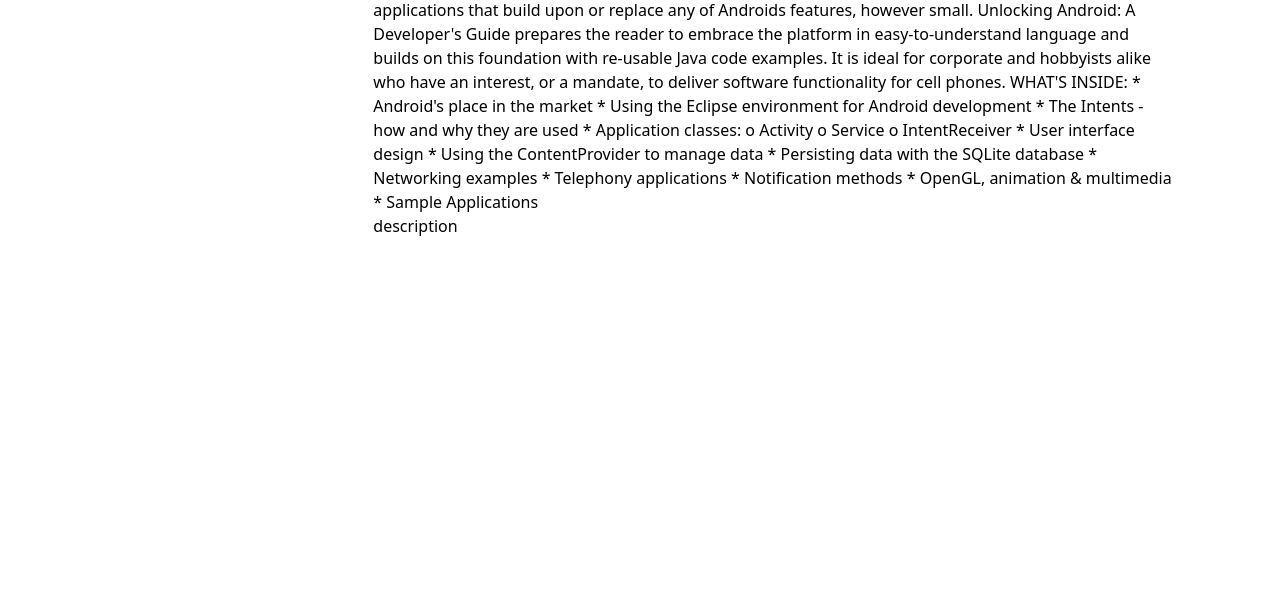
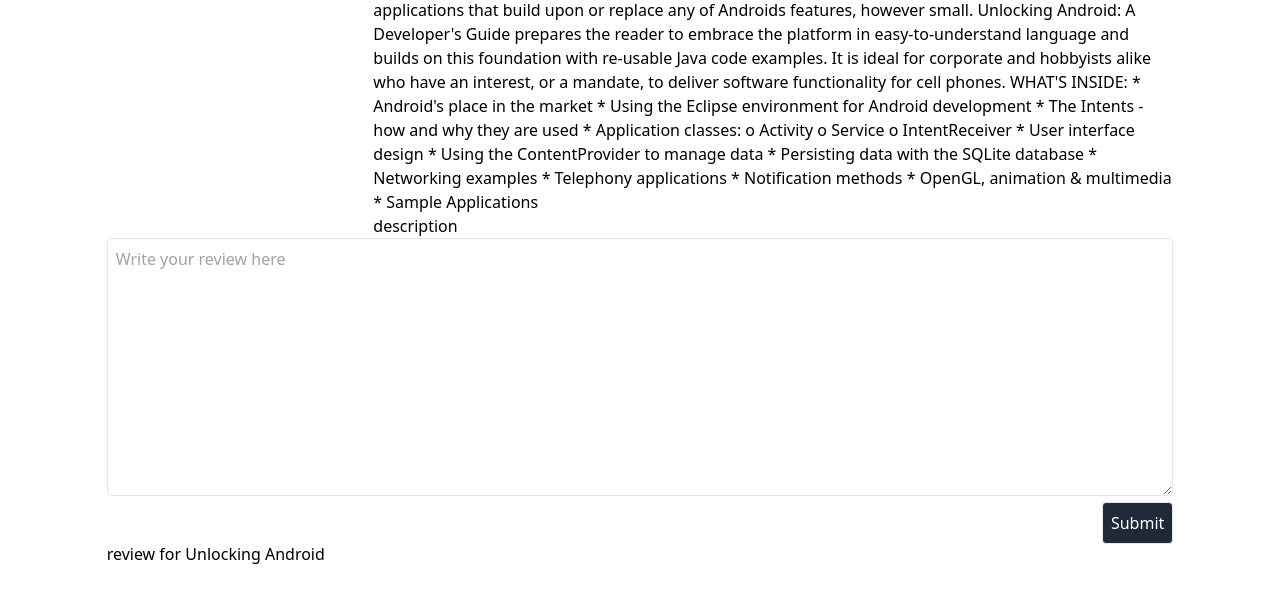
Before and after one commit to med-rezzouq/Django_project, a Django app: page /myApp/3 in a window 1280 px wide. Shown: the part 714-1320 px from the top of the page. Before the commit the page ends 950 px from the top, so only its background shows below. Run offline with Django 4.2, Linux system fonts and the light colour scheme; data comes from the database, SQL or seed files in the repository; both versions use the stored data as it was after the commit; parts of the project's set-up code (start-up, migrations or seed data) failed here and were passed over; some libraries are stand-ins or nearby versions.

Commit message:
ci(adding review option in the single book page):

```diff
--- a/myApp/admin.py
+++ b/myApp/admin.py
@@ -1,5 +1,6 @@
 from django.contrib import admin
-from myApp.models import Book
+from myApp.models import Book,Review
 # Register your models here.
 
 admin.site.register(Book)
+admin.site.register(Review)
--- a/myApp/models.py
+++ b/myApp/models.py
@@ -12,3 +12,9 @@ class Book(models.Model):
 
     def __str__(self):
         return f"{self.id} {self.title}"
+
+
+class Review(models.Model):
+    body = models.TextField()
+    created_at = models.DateTimeField(auto_now=True)
+    book_id = models.BigIntegerField(default=1)
--- a/myApp/templates/myApp/show.html
+++ b/myApp/templates/myApp/show.html
@@ -40,6 +40,30 @@
             </div>
           </div>
         </div>
+        <form action="{% url 'book.review' book.id %}" class="" method="POST">
+          {% csrf_token %}
+          <textarea
+            name="review"
+            class="border rounded p-2 w-full"
+            id=""
+            cols="30"
+            rows="10"
+            placeholder="Write your review here"
+          ></textarea>
+
+          <button
+            type="submit"
+            class="float-right border rounded p-2 bg-gray-800 text-white"
+          >
+            Submit
+          </button>
+        </form>
+
+        <div class="mt-10">
+          {% for review in reviews %}
+          <p>{{review.body}}</p>
+          {% endfor %}
+        </div>
       </div>
     </section>
   </body>
--- a/myApp/urls.py
+++ b/myApp/urls.py
@@ -5,4 +5,5 @@ from . import views
 urlpatterns = [
     path('', views.index,name='book.all'),
     path('<int:id>', views.show,name='book.show'),
+    path('<int:id>/review', views.review,name='book.review'),
 ]
--- a/myApp/views.py
+++ b/myApp/views.py
@@ -1,5 +1,5 @@
-from django.shortcuts import render,get_object_or_404
-from myApp.models import Book
+from django.shortcuts import render,get_object_or_404, redirect
+from myApp.models import Book,Review
 import json
 
 
@@ -18,11 +18,15 @@ def show(request,id):
     # singleBook = Book.objects.filter(id=id).first()
 
     singleBook = get_object_or_404(Book,pk=id)
-
-    context = {'book':singleBook}
+    reviews = Review.objects.filter(book_id=id).order_by('-created_at')
+    context = {'book':singleBook, 'reviews' : reviews}
     return render(request,'myApp/show.html',context)
 
-
+def review(request,id):
+      review = request.POST['review']
+      newReview = Review(body=review,book_id=id)
+      newReview.save()
+      return redirect("/myApp")
 # def show(request,id):
 #     singleBook = list()
 #     for book in data:
```
Also changed, not shown: db.sqlite3, myApp/migrations/0003_review.py (added), myApp/migrations/0004_review_book_id_review_created_at.py (added), myApp/migrations/0005_alter_review_book_id.py (added).
